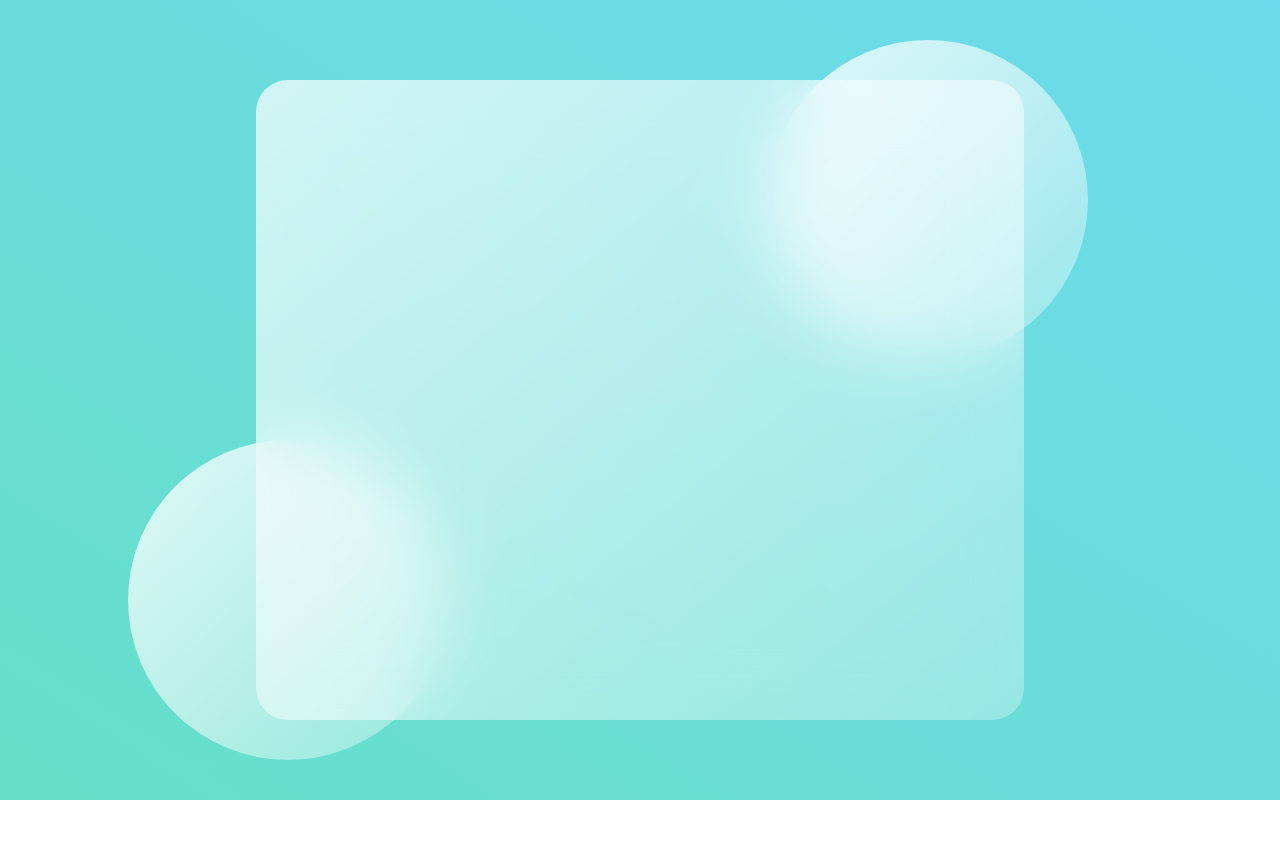
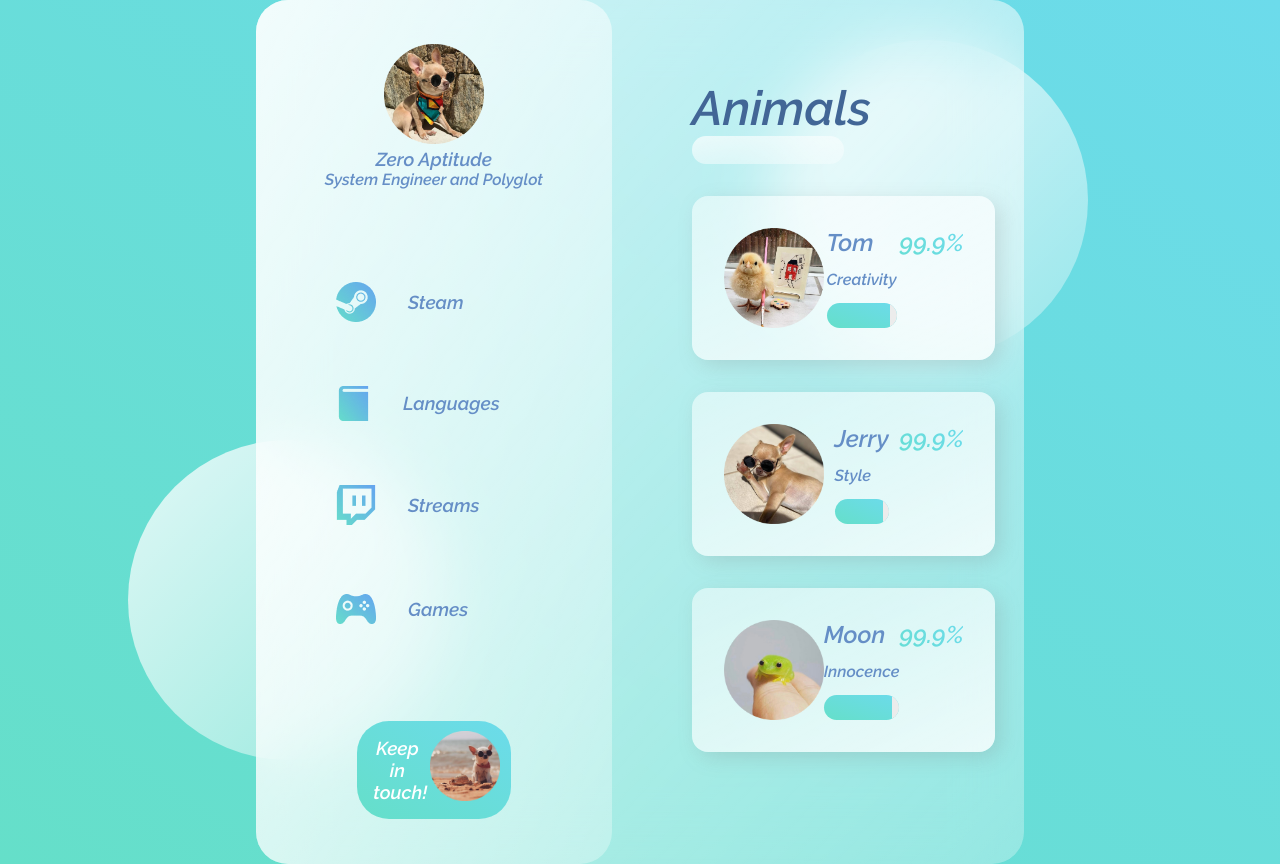
Before and after one commit to AltoSolid/glass-simple-website, a plain HTML site: page index.html in a window 1280 px wide. Before the commit the page ends 800 px from the top, so only its background shows below. Drawn offline with Linux system fonts and the light colour scheme.

Commit message:
Finishing :)

```diff
--- a/index.html
+++ b/index.html
@@ -5,12 +5,78 @@
     <meta charset="UTF-8">
     <meta name="viewport" content="width=device-width, initial-scale=1.0">
     <title>Simple Glass website</title>
+    <link rel="preconnect" href="https://fonts.gstatic.com">
+    <link href="https://fonts.googleapis.com/css2?family=Raleway:ital,wght@1,600&display=swap" rel="stylesheet">
     <link rel="stylesheet" href="./style.css">
 </head>
 
 <body>
     <main>
         <section class="glass">
+            <div class="dashboard">
+                <div class="user">
+                    <img src="./Images/dog.png" alt="" width="100">
+                    <h3>Zero Aptitude</h3>
+                    <p>System Engineer and Polyglot</p>
+                </div>
+                <div class="links">
+                    <div class="link">
+                        <img src="./Images/steam.png" alt="">
+                        <h3>Steam</h3>
+                    </div>
+                    <div class="link">
+                        <img src="./Images/library.png" alt="">
+                        <h3>Languages</h3>
+                    </div>
+                    <div class="link">
+                        <img src="./Images/twitch.png" alt="">
+                        <h3>Streams</h3>
+                    </div>
+                    <div class="link">
+                        <img src="./Images/upcoming.png" alt="">
+                        <h3>Games</h3>
+                    </div>
+                </div>
+                <div class="dog">
+                    <h3>Keep in touch!</h3>
+                    <img src="./Images/dog-2.png" alt="" width="70">
+                </div>
+            </div>
+            <div class="animals">
+                <div class="style">
+                    <h1>Animals</h1>
+                    <input type="text">
+                </div>
+                <div class="pets">
+                    <div class="pet">
+                        <img src="./Images/chick.png" alt="" width="100">
+                        <div class="pet-info">
+                            <h2>Tom</h2>
+                            <p>Creativity</p>
+                            <div class="progress"></div>
+                        </div>
+                        <h2 class="percentage">99.9%</h2>
+                    </div>
+                    <div class="pet">
+                        <img src="./Images/dog-3.png" alt="" width="100">
+                        <div class="pet-info">
+                            <h2>Jerry</h2>
+                            <p>Style</p>
+                            <div class="progress"></div>
+                        </div>
+                        <h2 class="percentage">99.9%</h2>
+                    </div>
+                    <div class="pet">
+                        <img src="./Images/frog.png" alt="" width="100">
+                        <div class="pet-info">
+                            <h2>Moon</h2>
+                            <p>Innocence</p>
+                            <div class="progress"></div>
+                        </div>
+                        <h2 class="percentage">99.9%</h2>
+                    </div>
+                </div>
+            </div>
         </section>
     </main>
     <div class="circle1"></div>
--- a/style.css
+++ b/style.css
@@ -4,7 +4,23 @@
     box-sizing: border-box;
 }
 
+h1 {
+    color: #426696;
+    font-weight: 600;
+    font-size: 3rem;
+    opacity: 0.8rem;
+}
+
+h3,
+h2,
+p {
+    color: #658ec6;
+    font-weight: 600;
+    opacity: 0.8rem;
+}
+
 main {
+    font-family: "Raleway", sans-serif;
     min-height: 100vh;
     background: linear-gradient(to right top, #65dfc9, #6cdbeb);
     display: flex;
@@ -20,6 +36,7 @@ main {
     border-radius: 2rem;
     z-index: 2;
     backdrop-filter: blur(2rem);
+    display: flex;
 }
 
 .circle1,
@@ -41,3 +58,108 @@ main {
     bottom: 5%;
     left: 10%;
 }
+
+.dashboard {
+    flex: 1;
+    display: flex;
+    flex-direction: column;
+    align-items: center;
+    justify-content: space-evenly;
+    text-align: center;
+    background: linear-gradient(to right bottom, rgba(255, 255, 255, 0.7), rgba(255, 255, 255, 0.3));
+    border-radius: 2rem;
+}
+
+.link {
+    display: flex;
+    margin: 2rem 0rem;
+    padding: 1rem 5rem;
+    align-items: center;
+}
+
+.link h3 {
+    padding: 0rem 2rem;
+}
+
+.animals {
+    flex: 2;
+}
+
+.dog {
+    background: linear-gradient(to right top, #65dfc9, #6cdbeb);
+    border-radius: 2rem;
+    color: white;
+    padding: 1rem;
+    position: relative;
+}
+
+.dog img {
+    position: absolute;
+    top: 10%;
+    right: 7%;
+}
+
+.dog h3 {
+    width: 40%;
+    color: white;
+    font-weight: 600;
+}
+
+
+/* ANIMALS */
+
+.style input {
+    background: linear-gradient(to right bottom, rgba(255, 255, 255, 0.7), rgba(255, 255, 255, 0.3));
+    border-radius: 2rem;
+    border: none;
+    width: 50%;
+    padding: 0.4rem;
+}
+
+.animals {
+    margin: 5rem;
+    display: flex;
+    flex-direction: column;
+    justify-content: space-evenly;
+}
+
+.pet {
+    display: flex;
+    background: linear-gradient(to left top, rgba(255, 255, 255, 0.8), rgba(255, 255, 255, 0.5));
+    border-radius: 1rem;
+    margin: 2rem 0rem;
+    padding: 2rem;
+    box-shadow: 6px 6px 20px rgba(122, 122, 122, 0.212);
+    justify-content: space-between;
+}
+
+.progress {
+    background: linear-gradient(to right top, #65dfc9, #6cdbeb);
+    width: 100%;
+    height: 25%;
+    border-radius: 1rem;
+    position: relative;
+    overflow: hidden;
+}
+
+.progress::after {
+    content: "";
+    width: 100%;
+    height: 100%;
+    background: rgb(236, 236, 236);
+    position: absolute;
+    left: 90%;
+}
+
+.pet-info {
+    display: flex;
+    flex-direction: column;
+    justify-content: space-between;
+}
+
+.percentage {
+    font-weight: bold;
+    background: linear-gradient(to right top, #65dfc9, #6cdbeb);
+    -webkit-background-clip: text;
+    -webkit-text-fill-color: transparent;
+}
```
Also changed, not shown: Images/chick.png (added), Images/dog-2.png (added), Images/dog-3.png (added), Images/dog.png (added), Images/frog.png (added), Images/library.png (added), Images/steam.png (added), Images/twitch.png (added), Images/upcoming.png (added).
